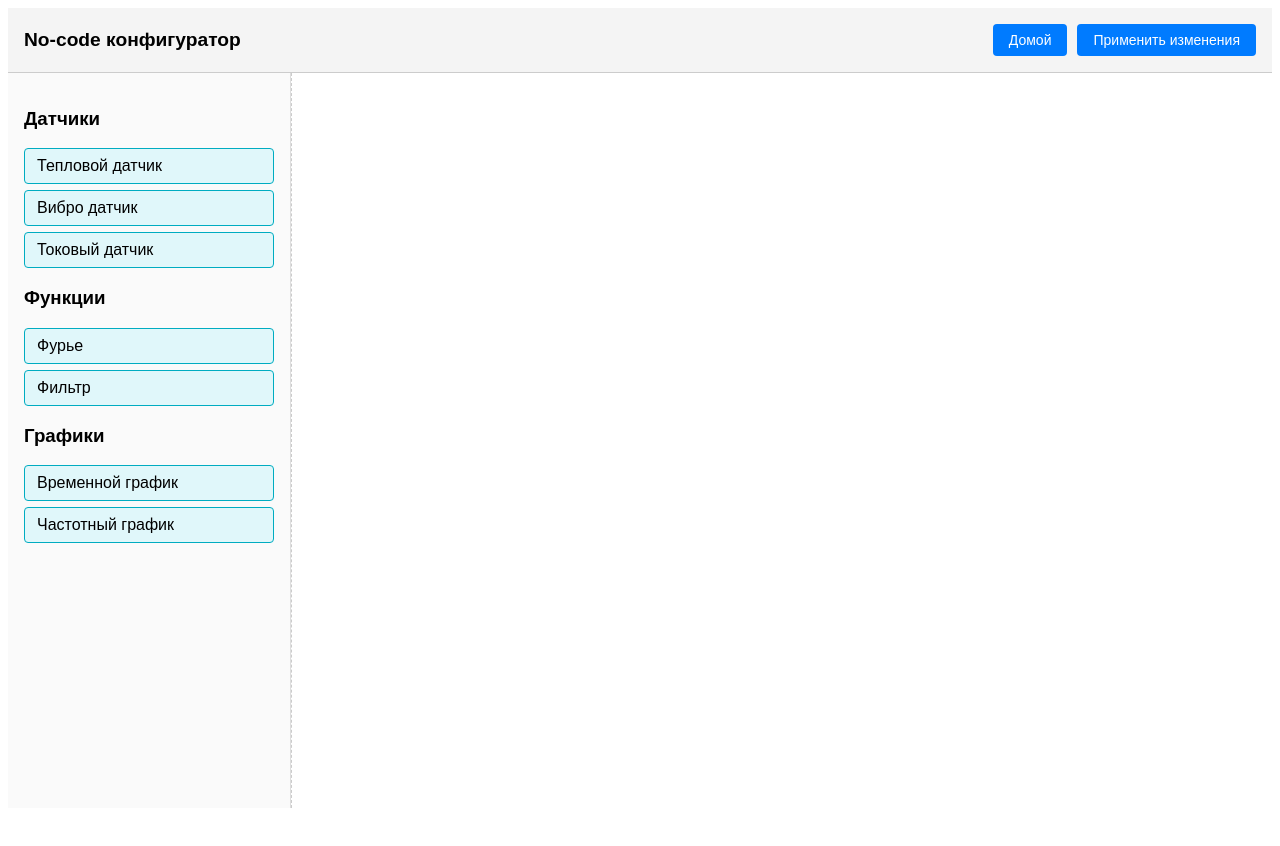
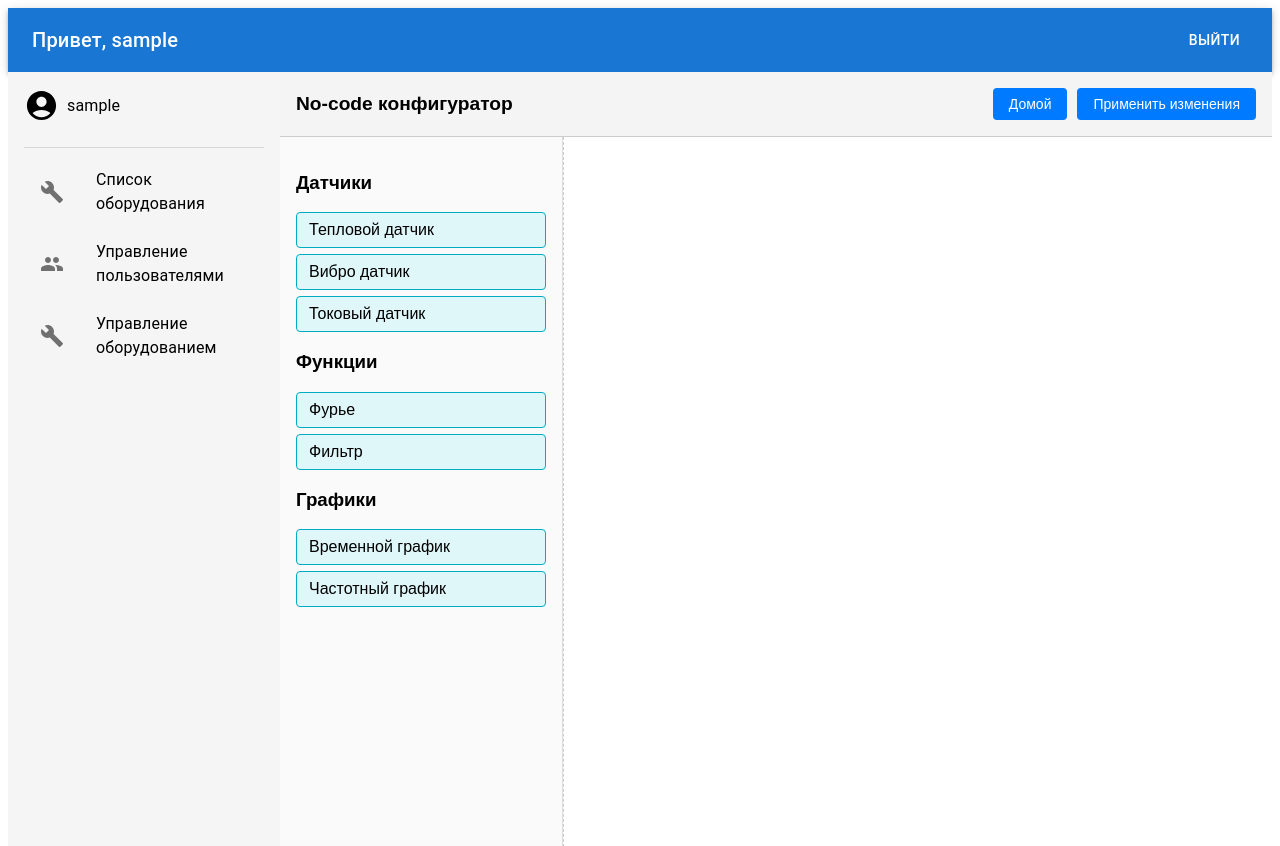
Before and after one commit to vadimdav12/CV-Diagnostics, a React (Create React App) app in the folder frontend/: page /configurator in a window 1280 px wide. Shown: the top 846 px of the page. Before the commit the page ends 816 px from the top, so only its background shows below. Built offline with nearby package versions, Linux system fonts and the light colour scheme; sample sign-in values are in the browser's storage.

Commit message:
Корректное отображение маршрутов

```diff
--- a/frontend/src/App.jsx
+++ b/frontend/src/App.jsx
@@ -1,14 +1,12 @@
 import React from 'react';
-// import NavBar from './components/NavBar';
-// import AppRoutes from './routes'; скибиди
-import Configurator from './pages/Configurator';
+import NavBar from './components/NavBar';
+import AppRoutes from './routes';
 
 export default function App() {
   return (
     <>
-      {/* <NavBar /> */}
-      {/* <AppRoutes /> */}
-      <Configurator />
+      <NavBar />
+       <AppRoutes />
     </>
   );
 }
--- a/frontend/src/pages/Configurator.jsx
+++ b/frontend/src/pages/Configurator.jsx
@@ -1,6 +1,7 @@
 import React, { useState, useRef } from 'react';
 import DraggableBlock from '../components/DraggableBlock.jsx';
 import '../components/configurator.css';
+import { useNavigate } from 'react-router-dom';
 
 /**
  * Начальные данные для блоков, разделенные по категориям:
@@ -212,8 +213,9 @@ const Configurator = () => {
   /**
    * Обработчик клика по кнопке "Домой"
    */
+  const navigate = useNavigate();
   const handleHomeClick = () => {
-    console.log("Переход на главную");
+    navigate('/'); // путь к EquipmentList
   };
 
   /**
--- a/frontend/src/routes.jsx
+++ b/frontend/src/routes.jsx
@@ -10,6 +10,7 @@ import AddEquipment     from './pages/AddEquipment';
 import EditEquipment    from './pages/EditEquipment';
 import PrivateRoute     from './components/PrivateRoute';
 import MainLayout       from './components/MainLayout';
+import Configurator from './pages/Configurator';
 
 export default function AppRoutes() {
   return (
@@ -20,6 +21,8 @@ export default function AppRoutes() {
       <Route element={<PrivateRoute><MainLayout/></PrivateRoute>}>
         {/* Доступно всем */}
         <Route path="/" element={<EquipmentList />} />
+        <Route path="/configurator" element={<Configurator />} />
+
 
         {/* Только admin */}
         <Route path="/users" element={<Users />} />
```
